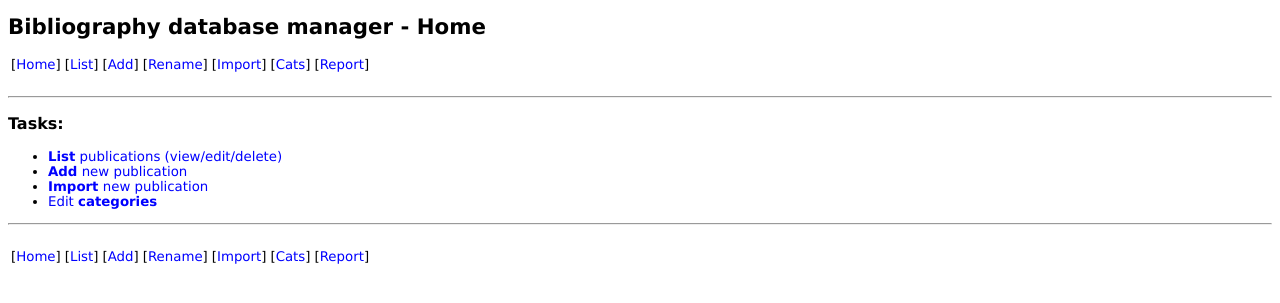
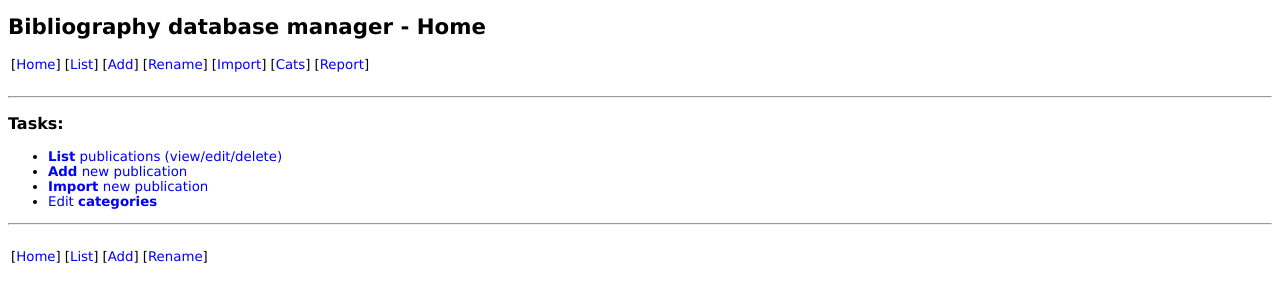
Before and after one commit to davexparker/bib-db, a PHP site: page / in a window 1280 px wide. Shown: the top 303 px of the page. Run offline with PHP 8.4, Linux system fonts and the light colour scheme; a stand-in replaces the project's code that opens the database connection.

Commit message:
Remove dodgy menu options from edit/*.

```diff
--- a/edit/footer.php
+++ b/edit/footer.php
@@ -9,9 +9,6 @@
 <td>[<a href="list.php">List</a>]</td>
 <td>[<a href="add.php">Add</a>]</td>
 <td>[<a href="rename.php">Rename</a>]</td>
-<td>[<a href="import.php">Import</a>]</td>
-<td>[<a href="cats.php">Cats</a>]</td>
-<td>[<a href="report.php">Report</a>]</td>
 </tr></table>
 
 <br>
```
